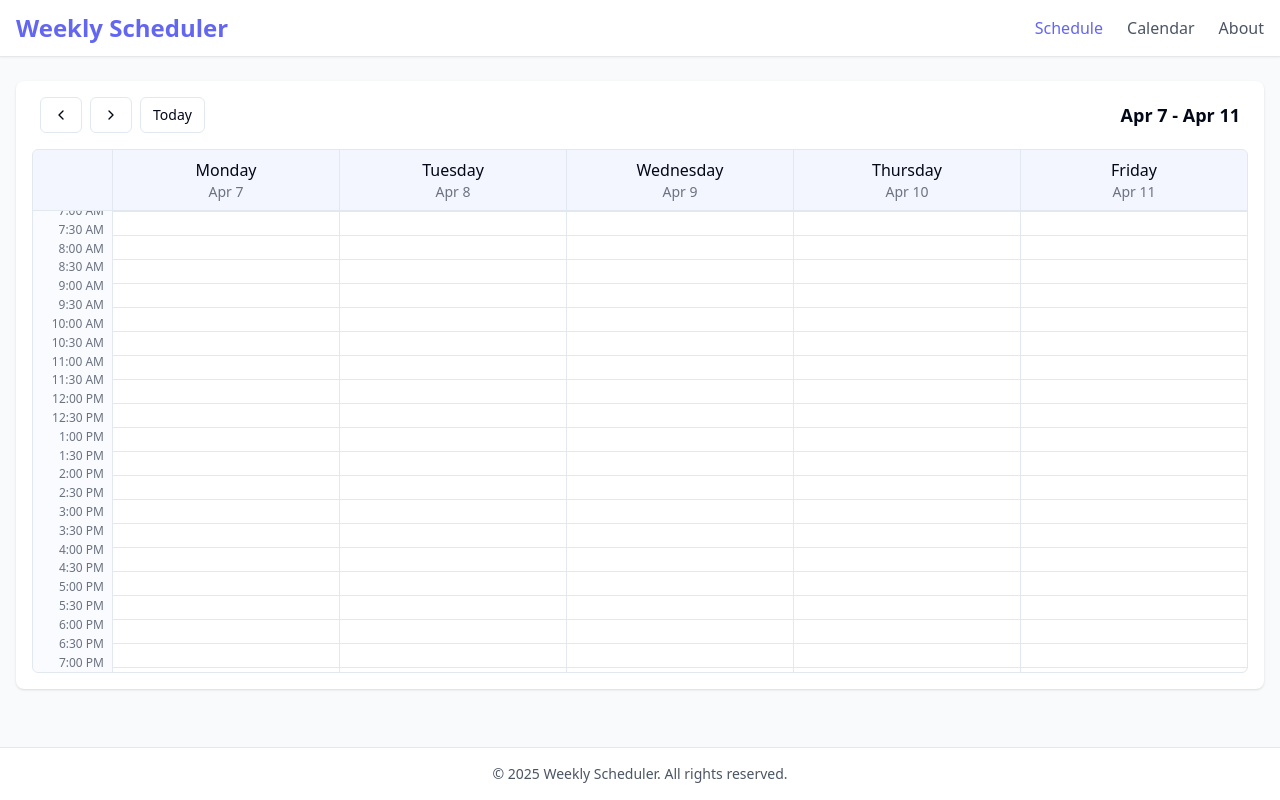
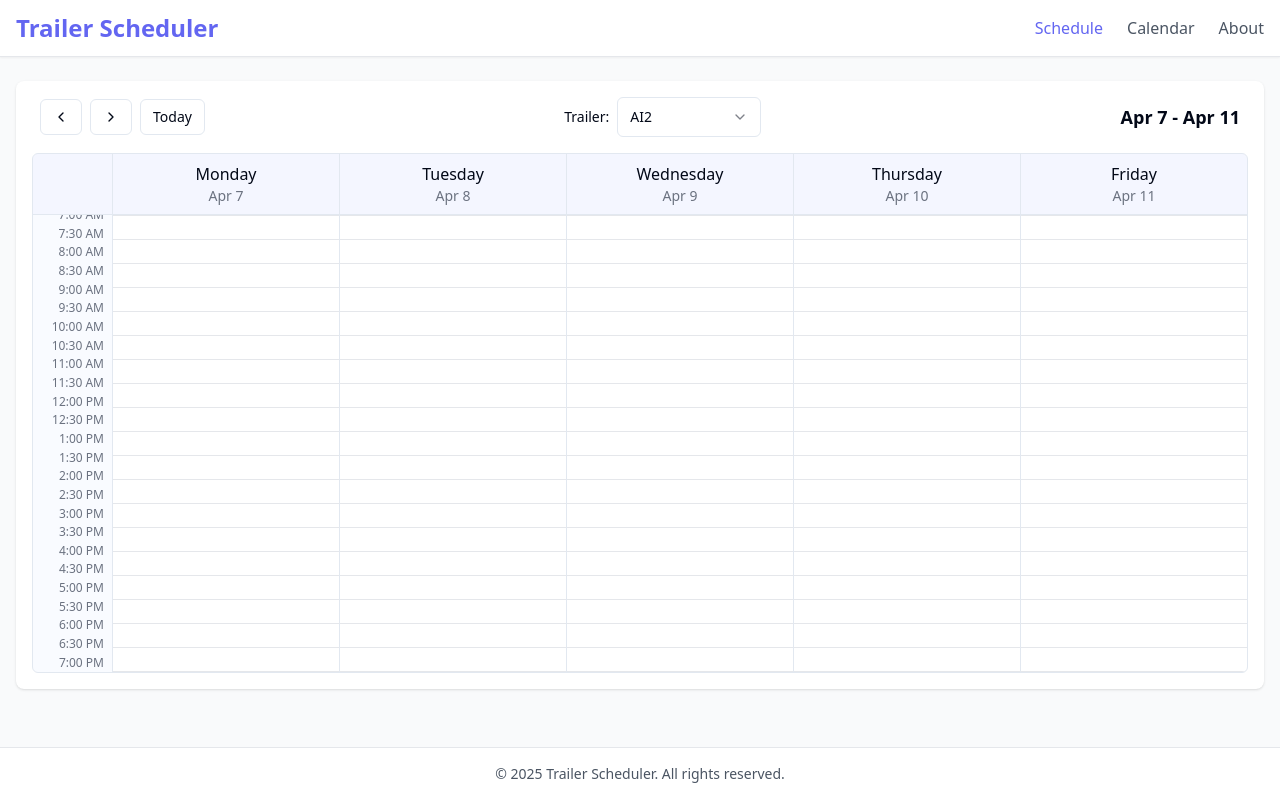
Before and after one commit to camillemchebert/weekly-clockwork-scheduler, a React (Vite) app: page / in a window 1280 px wide. Built offline with nearby package versions, Linux system fonts and the light colour scheme.

Commit message:
feat: Add trailer selection dropdown
Adds a dropdown menu to select trailer IDs for the weekly calendar.

```diff
--- /dev/null
+++ b/src/components/TrailerSelector.tsx
@@ -0,0 +1,46 @@
+
+import { useState } from "react";
+import { Trailer } from "@/types";
+import { TRAILERS } from "@/utils/trailerUtils";
+import {
+  Select,
+  SelectContent,
+  SelectItem,
+  SelectTrigger,
+  SelectValue,
+} from "@/components/ui/select";
+
+interface TrailerSelectorProps {
+  selectedTrailer: Trailer;
+  onTrailerChange: (trailer: Trailer) => void;
+}
+
+const TrailerSelector = ({ selectedTrailer, onTrailerChange }: TrailerSelectorProps) => {
+  const handleTrailerChange = (trailerId: string) => {
+    const trailer = TRAILERS.find(t => t.id === trailerId) || TRAILERS[0];
+    onTrailerChange(trailer);
+  };
+
+  return (
+    <div className="flex items-center space-x-2">
+      <label className="font-medium text-sm">Trailer:</label>
+      <Select
+        value={selectedTrailer.id}
+        onValueChange={handleTrailerChange}
+      >
+        <SelectTrigger className="w-36">
+          <SelectValue placeholder="Select Trailer" />
+        </SelectTrigger>
+        <SelectContent>
+          {TRAILERS.map((trailer) => (
+            <SelectItem key={trailer.id} value={trailer.id}>
+              {trailer.name}
+            </SelectItem>
+          ))}
+        </SelectContent>
+      </Select>
+    </div>
+  );
+};
+
+export default TrailerSelector;
--- a/src/components/WeeklyScheduler.tsx
+++ b/src/components/WeeklyScheduler.tsx
@@ -1,6 +1,6 @@
 
 import { useState, useEffect } from "react";
-import { ScheduleEvent, DayOfWeek } from "@/types";
+import { ScheduleEvent, DayOfWeek, Trailer } from "@/types";
 import {
   DAYS_OF_WEEK,
   generateTimeSlots,
@@ -9,8 +9,10 @@ import {
   formatDate,
   isOverlapping
 } from "@/utils/dateUtils";
+import { TRAILERS } from "@/utils/trailerUtils";
 import TimeSlot from "./TimeSlot";
 import EventForm from "./EventForm";
+import TrailerSelector from "./TrailerSelector";
 import { Button } from "@/components/ui/button";
 import { ChevronLeft, ChevronRight } from "lucide-react";
 import { useToast } from "@/hooks/use-toast";
@@ -24,6 +26,7 @@ const WeeklyScheduler = () => {
   const [selectedEvent, setSelectedEvent] = useState<ScheduleEvent | undefined>(undefined);
   const [defaultDay, setDefaultDay] = useState<DayOfWeek>(0);
   const [defaultTime, setDefaultTime] = useState("09:00");
+  const [selectedTrailer, setSelectedTrailer] = useState<Trailer>(TRAILERS[0]);
 
   const { toast } = useToast();
 
@@ -96,10 +99,17 @@ const WeeklyScheduler = () => {
   };
 
   const handleSaveEvent = (event: ScheduleEvent) => {
+    // Add trailer ID to the event
+    const eventWithTrailer = {
+      ...event,
+      trailerId: selectedTrailer.id
+    };
+
     // Check for overlaps with existing events (except the current event being edited)
     const overlappingEvent = events.find(e =>
       e.id !== event.id &&
       e.day === event.day &&
+      e.trailerId === selectedTrailer.id &&
       isOverlapping(e.startTime, e.endTime, event.startTime, event.endTime)
     );
 
@@ -114,14 +124,14 @@ const WeeklyScheduler = () => {
 
     if (selectedEvent) {
       // Update existing event
-      setEvents(events.map(e => e.id === event.id ? event : e));
+      setEvents(events.map(e => e.id === event.id ? eventWithTrailer : e));
       toast({
         title: "Event updated",
         description: `"${event.title}" has been updated.`
       });
     } else {
       // Add new event
-      setEvents([...events, event]);
+      setEvents([...events, eventWithTrailer]);
       toast({
         title: "Event added",
         description: `"${event.title}" has been added to your schedule.`
@@ -140,9 +150,16 @@ const WeeklyScheduler = () => {
     });
   };
 
+  const handleTrailerChange = (trailer: Trailer) => {
+    setSelectedTrailer(trailer);
+  };
+
+  // Filter events for the selected trailer
+  const filteredEvents = events.filter(event => event.trailerId === selectedTrailer.id);
+
   return (
     <div className="flex flex-col h-full">
-      {/* Header with week navigation */}
+      {/* Header with week navigation and trailer selector */}
       <div className="flex justify-between items-center mb-4 px-2">
         <div className="flex items-center space-x-2">
           <Button
@@ -170,6 +187,12 @@ const WeeklyScheduler = () => {
             Today
           </Button>
         </div>
+
+        <TrailerSelector
+          selectedTrailer={selectedTrailer}
+          onTrailerChange={handleTrailerChange}
+        />
+
         <h2 className="text-lg font-semibold">
           {formatDate(weekDates[0])} - {formatDate(weekDates[4])}
         </h2>
@@ -212,7 +235,7 @@ const WeeklyScheduler = () => {
                   key={`${day}-${time}`}
                   time={time}
                   day={day as DayOfWeek}
-                  events={events}
+                  events={filteredEvents}
                   onAddEvent={handleAddEvent}
                   onEventClick={handleEventClick}
                 />
--- a/src/pages/Index.tsx
+++ b/src/pages/Index.tsx
@@ -11,7 +11,7 @@ const Index = () => {
       {/* Header */}
       <header className="bg-white border-b border-gray-200 shadow-sm">
         <div className="container mx-auto px-4 py-3 flex justify-between items-center">
-          <h1 className="text-2xl font-bold text-scheduler-primary">Weekly Scheduler</h1>
+          <h1 className="text-2xl font-bold text-scheduler-primary">Trailer Scheduler</h1>
 
           {/* Mobile menu button */}
           <button
@@ -54,7 +54,7 @@ const Index = () => {
       {/* Footer */}
       <footer className="bg-white border-t border-gray-200 py-4">
         <div className="container mx-auto px-4 text-center text-gray-600 text-sm">
-          &copy; {new Date().getFullYear()} Weekly Scheduler. All rights reserved.
+          &copy; {new Date().getFullYear()} Trailer Scheduler. All rights reserved.
         </div>
       </footer>
     </div>
--- a/src/types/index.ts
+++ b/src/types/index.ts
@@ -7,6 +7,12 @@ export interface ScheduleEvent {
   startTime: string; // Format: "HH:MM" (24-hour)
   endTime: string; // Format: "HH:MM" (24-hour)
   color?: string;
+  trailerId: string; // Added trailer ID
 }
 
 export type DayOfWeek = 0 | 1 | 2 | 3 | 4; // Monday to Friday
+
+export interface Trailer {
+  id: string;
+  name: string;
+}
--- a/src/utils/dateUtils.ts
+++ b/src/utils/dateUtils.ts
@@ -74,3 +74,12 @@ export const isOverlapping = (
 ): boolean => {
   return startTime1 < endTime2 && startTime2 < endTime1;
 };
+
+export const isToday = (date: Date): boolean => {
+  const today = new Date();
+  return (
+    date.getDate() === today.getDate() &&
+    date.getMonth() === today.getMonth() &&
+    date.getFullYear() === today.getFullYear()
+  );
+};
--- /dev/null
+++ b/src/utils/trailerUtils.ts
@@ -0,0 +1,19 @@
+
+import { Trailer } from "@/types";
+
+// Generate an array of trailer IDs from AI2 to AI25
+export const generateTrailers = (): Trailer[] => {
+  const trailers: Trailer[] = [];
+
+  for (let i = 2; i <= 25; i++) {
+    const id = `AI${i}`;
+    trailers.push({
+      id,
+      name: id
+    });
+  }
+
+  return trailers;
+};
+
+export const TRAILERS = generateTrailers();
```
